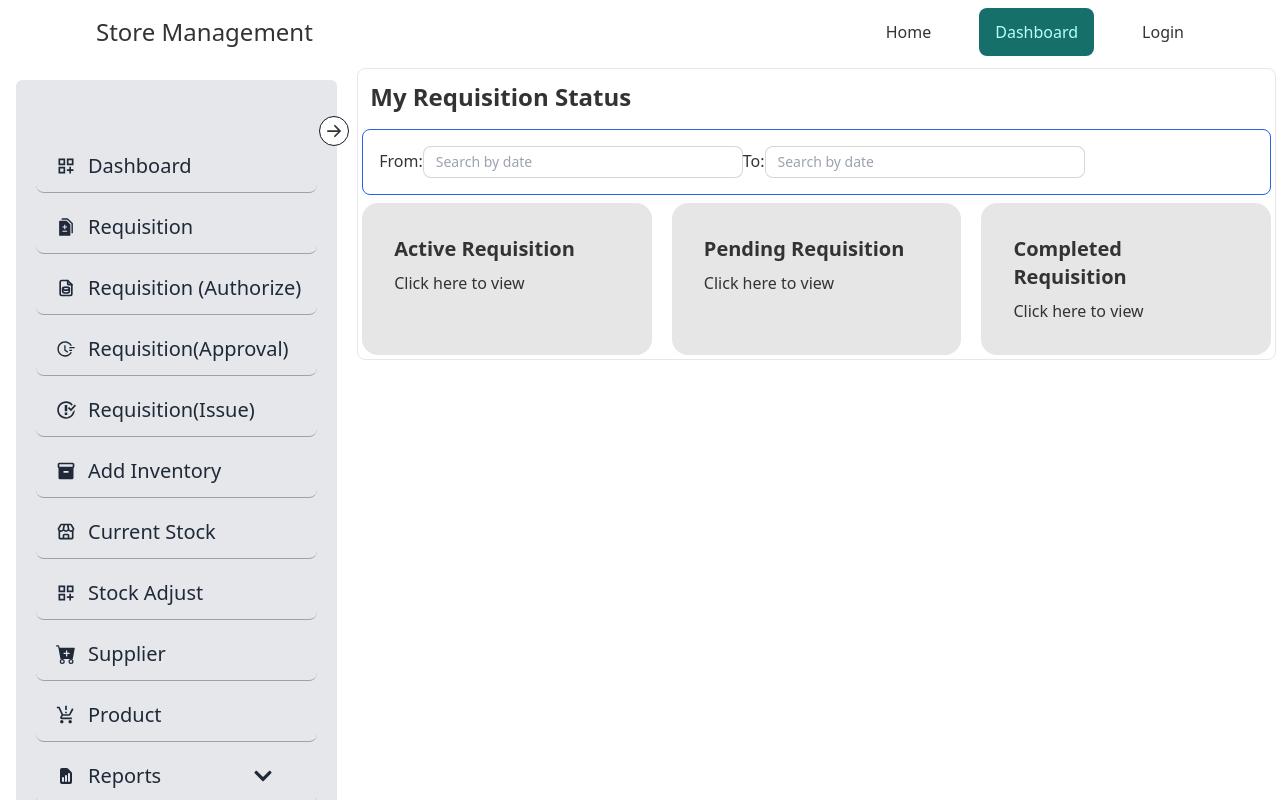
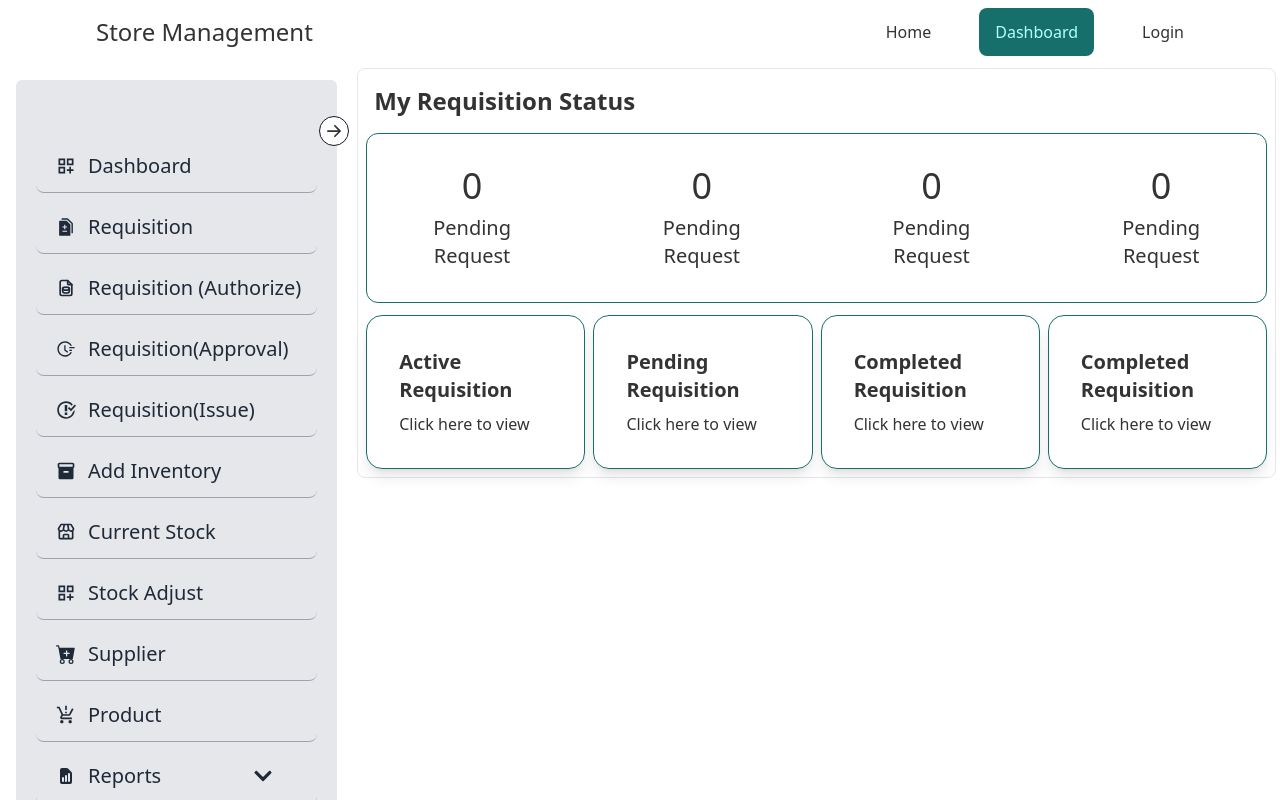
Before and after one commit to afruzaakter/stock_management_system, a React (Create React App) app: page /dashboard in a window 1280 px wide. Built offline with nearby package versions, Linux system fonts and the light colour scheme; no server answers.

Commit message:
dashboard home page update

```diff
--- a/src/pages/Dashboard/Dashboard.js
+++ b/src/pages/Dashboard/Dashboard.js
@@ -114,13 +114,13 @@ const Dashboard = () => {
 
 
                   {/* ----------------------------Reports dashboard menu Start ---------------------------- */}
-                  <li onClick={() => setSubReportOpen(!subReportOpen)} className={`text-gray-300 text-md  flex items-start   hover:bg-gray-400 hover:text-rose-300  text-xl  rounded-md mt-2  w-full font-medium border-b border-gray-400  rounded-md  hover:bg-gray-400 `}>
-                   <div className='flex justify-between'>
-                   <span className={`text-xl text-gray-800 hover:text-gray-700 block ml-1  ${!open ? "text-xl" : "ml-0"} `} >  <HiDocumentReport className='' /></span>
-                    <span className={` text-gray-800 ${!open && 'hidden'}`}>Reports </span>
-                    <span className={` text-gray-800 pl-20 ${!open && 'hidden'}`}> <FaChevronDown/></span>
-                   </div>
-                     </li>
+                    <li onClick={() => setSubReportOpen(!subReportOpen)} className={`text-gray-300 text-md  flex items-start   hover:bg-gray-400 hover:text-rose-300  text-xl mt-2  w-full font-medium border-b border-gray-400  rounded-md `}>
+                      <div className='flex justify-between'>
+                        <span className={`text-xl text-gray-800 hover:text-gray-800 block ml-1  ${!open ? "text-xl" : "ml-0"} `} >  <HiDocumentReport className='' /></span>
+                        <span className={` text-gray-800 ${!open && 'hidden'}`}>Reports </span>
+                        <span className={` text-gray-800 pl-20 ${!open && 'hidden'}`}> <FaChevronDown/></span>
+                        </div>
+                    </li>
                     {
                       subReportOpen && <>
                        {/* ------------------------------ Product issue ----------------------- */}
@@ -159,7 +159,7 @@ const Dashboard = () => {
                   {/* -----------------------------User Management  dashboard menu End ---------------------- */}
 
                   {/* ----------------------------Settings dashboard Sub menu Start ---------------------------- */}
-                  <li onClick={() => setSubMenuOpen(!subMenuOpen)} className={`text-gray-300 text-md  flex items-start   hover:bg-gray-400 hover:text-rose-300  text-xl  rounded-md mt-2   w-full font-medium border-b border-gray-400  rounded-md  hover:bg-gray-400 `}>
+                  <li onClick={() => setSubMenuOpen(!subMenuOpen)} className={`text-gray-300 text-md  flex items-start   hover:bg-gray-400 hover:text-rose-300  text-xl  rounded-md mt-2  w-full font-medium border-b border-gray-400 `}>
 
                     <div className='flex justify-between'>
                     <span className={`text-xl text-gray-800 hover:text-gray-700 block ml-1  ${!open ? "text-xl" : "ml-0"} `} >  <AiFillSetting className='' /></span>
--- a/src/pages/Dashboard/DashboardHome.js
+++ b/src/pages/Dashboard/DashboardHome.js
@@ -4,20 +4,45 @@ import { Link } from 'react-router-dom';
 
 const DashboardHome = () => {
     return (
-        <div className='border m-1 p-1 rounded-lg'>
+        <div className='border m-1 p-2 rounded-lg'>
             <div>
-                <h1 className='p-2 mb-2 text-2xl font-bold'>My Requisition Status</h1>
+                <h1 className='p-2 mb-2 text-2xl font-bold'>
+                My Requisition Status</h1>
             </div>
-            <div className='border rounded-lg border-blue-600 p-4 mb-2'>
-                From:
-                <input type="text" placeholder="Search by date" className="input
-                     input-bordered input-sm w-full max-w-xs" />
-                To:
-                <input type="text" placeholder="Search by date" className="input
-                    input-bordered input-sm w-full max-w-xs" />
+
+            <div className='grid grid-cols-2 md:grid-cols-3 lg:grid-cols-4 gap-5 border border-primary rounded-xl mb-3'>
+                <div className="card w-full ">
+                    <div className="card-body">
+                        <h2 className="text-center text-4xl "> 0 </h2>
+                        <h2 className="text-center text-xl"> Pending Request  </h2>
+                    </div>
+                </div>
+
+                <div className="card w-full">
+                    <div className="card-body">
+                        <h2 className="text-center text-4xl "> 0 </h2>
+                        <h2 className="text-center text-xl"> Pending Request  </h2>
+                    </div>
+                </div>
+
+                <div className="card w-full">
+                    <div className="card-body">
+                        <h2 className="text-center text-4xl "> 0 </h2>
+                        <h2 className="text-center text-xl"> Pending Request  </h2>
+                    </div>
+                </div>
+
+                <div className="card w-full ">
+                    <div className="card-body">
+                        <h2 className="text-center text-4xl "> 0 </h2>
+                        <h2 className="text-center text-xl"> Pending Request  </h2>
+                    </div>
+                </div>
+
             </div>
-            <div className='grid grid-cols-1 md:grid-cols-2 lg:grid-cols-3 gap-5'>
-                <div className="card w-full bg-base-200">
+
+            <div className='grid grid-cols-2 md:grid-cols-2 lg:grid-cols-4 gap-2'>
+                <div className="card w-full shadow-lg border border-primary">
                     <div className="card-body">
                         <h2 className="card-title">Active Requisition </h2>
                         <Link to="/dashboard/requisition" >
@@ -25,7 +50,7 @@ const DashboardHome = () => {
                         </Link>
                     </div>
                 </div>
-                <div className="card w-full bg-base-200">
+                <div className="card w-full shadow-lg border border-primary">
                     <div className="card-body">
                         <h2 className="card-title">Pending Requisition </h2>
                         <Link to="/dashboard/requisitionAuthorize" >
@@ -33,7 +58,7 @@ const DashboardHome = () => {
                         </Link>
                     </div>
                 </div>
-                <div className="card w-full bg-base-200">
+                <div className="card w-full shadow-lg border border-primary">
                     <div className="card-body">
                         <h2 className="card-title">Completed Requisition </h2>
                         <Link to="/dashboard/requisitionApproval" >
@@ -41,6 +66,15 @@ const DashboardHome = () => {
                         </Link>
                     </div>
                 </div>
+                <div className="card w-full shadow-lg border border-primary">
+                    <div className="card-body">
+                        <h2 className="card-title">Completed Requisition </h2>
+                        <Link to="/dashboard/requisitionApproval" >
+                            Click here to view
+                        </Link>
+                    </div>
+                </div>
+
             </div>
 
         </div>
--- a/src/pages/Dashboard/Settings/Designation/DesignationAdd.js
+++ b/src/pages/Dashboard/Settings/Designation/DesignationAdd.js
@@ -39,11 +39,11 @@ const DesignationAdd = () => {
                             <label className='text-start '>Designation Name</label>
                             <input
                                 type="text"
-                                className={`input font-bold max-w-xs border border-green-700 focus:outline-0 rounded-sm border-gray-400 mt-1  w-96  focus:border-blue-500  login-container-input ${errors.name && 'border-red-600 focus:border-red-600'}`}
+                                className={`input font-bold max-w-xs border border-green-700 focus:outline-0 rounded-sm mt-1  w-96  focus:border-blue-500  login-container-input ${errors.name && 'border-red-600 focus:border-red-600'}`}
                                 {...register("name", {
                                     required: {
                                         value: true,
-                                        message: "❌  Please Fillup  Input Field"
+                                        message: "❌  Please Fill-Up  Input Field"
                                     }
                                 })}
                             />
@@ -58,11 +58,11 @@ const DesignationAdd = () => {
                             <label className='text-start '>Description</label>
                             <textarea
                                 type="text"
-                                className={`input font-bold max-w-xs  border-green-700  focus:outline-0 rounded-sm border-gray-400 mt-1  w-96 focus:border-blue-500  login-container-input ${errors.description && 'border-red-600 focus:border-red-600'}`}
+                                className={`input font-bold max-w-xs  border-green-700  focus:outline-0 rounded-sm mt-1  w-96 focus:border-blue-500  login-container-input ${errors.description && 'border-red-600 focus:border-red-600'}`}
                                 {...register("description", {
                                     required: {
                                         value: true,
-                                        message: "❌  Please Fillup  Input Field"
+                                        message: "❌  Please Fill-Up  Input Field"
                                     }
                                 })}
                             />
@@ -77,11 +77,11 @@ const DesignationAdd = () => {
                             <label className='text-start'>Show Order</label>
                             <input
                                 type="number"
-                                className={`input font-bold max-w-xs border-green-700 focus:outline-0 rounded-sm border-gray-400 mt-1  w-96 focus:border-blue-500  login-container-input ${errors.order && 'border-red-600 focus:border-red-600'}`}
+                                className={`input font-bold max-w-xs border-green-700 focus:outline-0 rounded-sm mt-1  w-96 focus:border-blue-500  login-container-input ${errors.order && 'border-red-600 focus:border-red-600'}`}
                                 {...register("order", {
                                     required: {
                                         value: true,
-                                        message: "❌  Please Fillup  Input Field"
+                                        message: "❌  Please Fill-Up  Input Field"
                                     }
                                 })}
                             />
```
